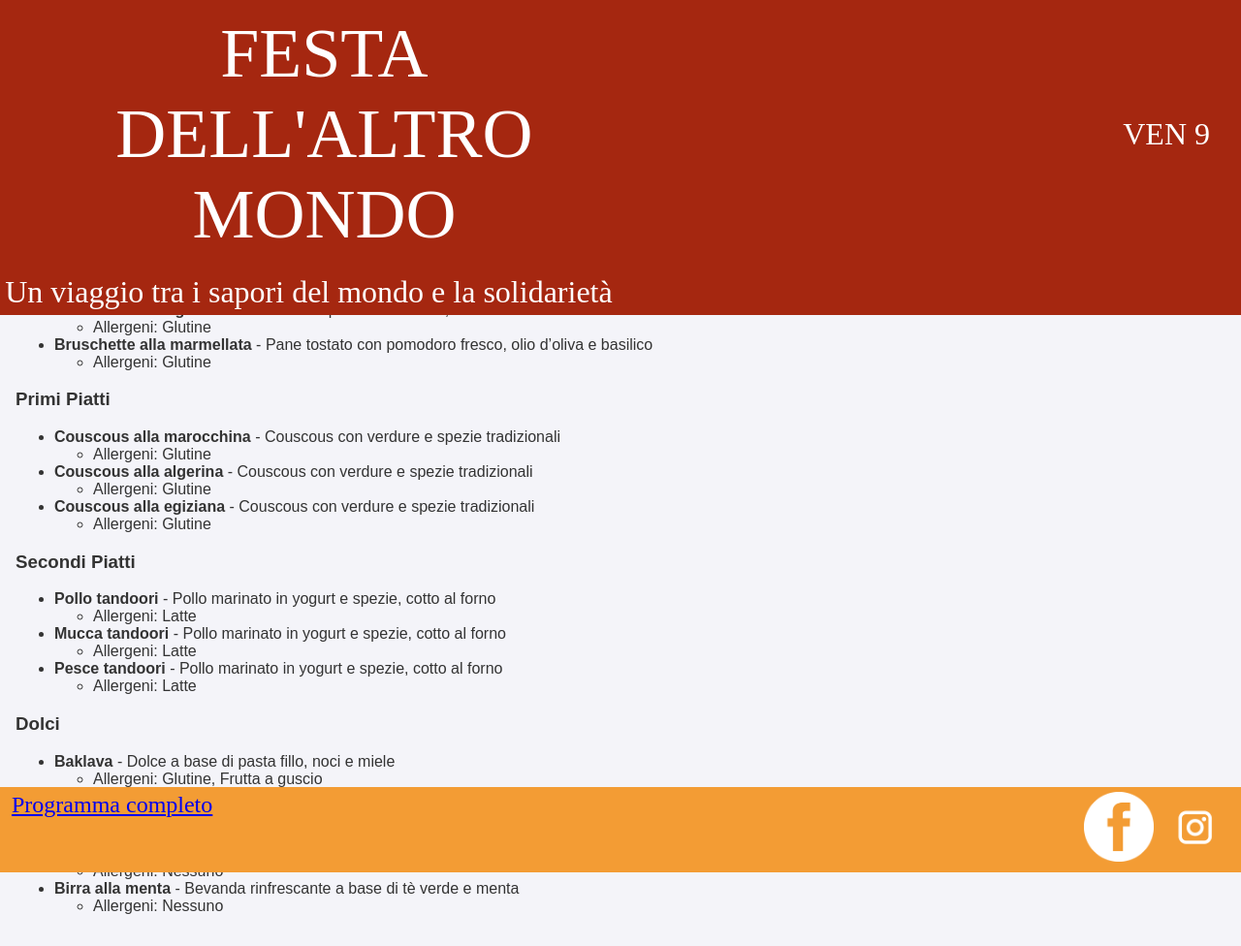
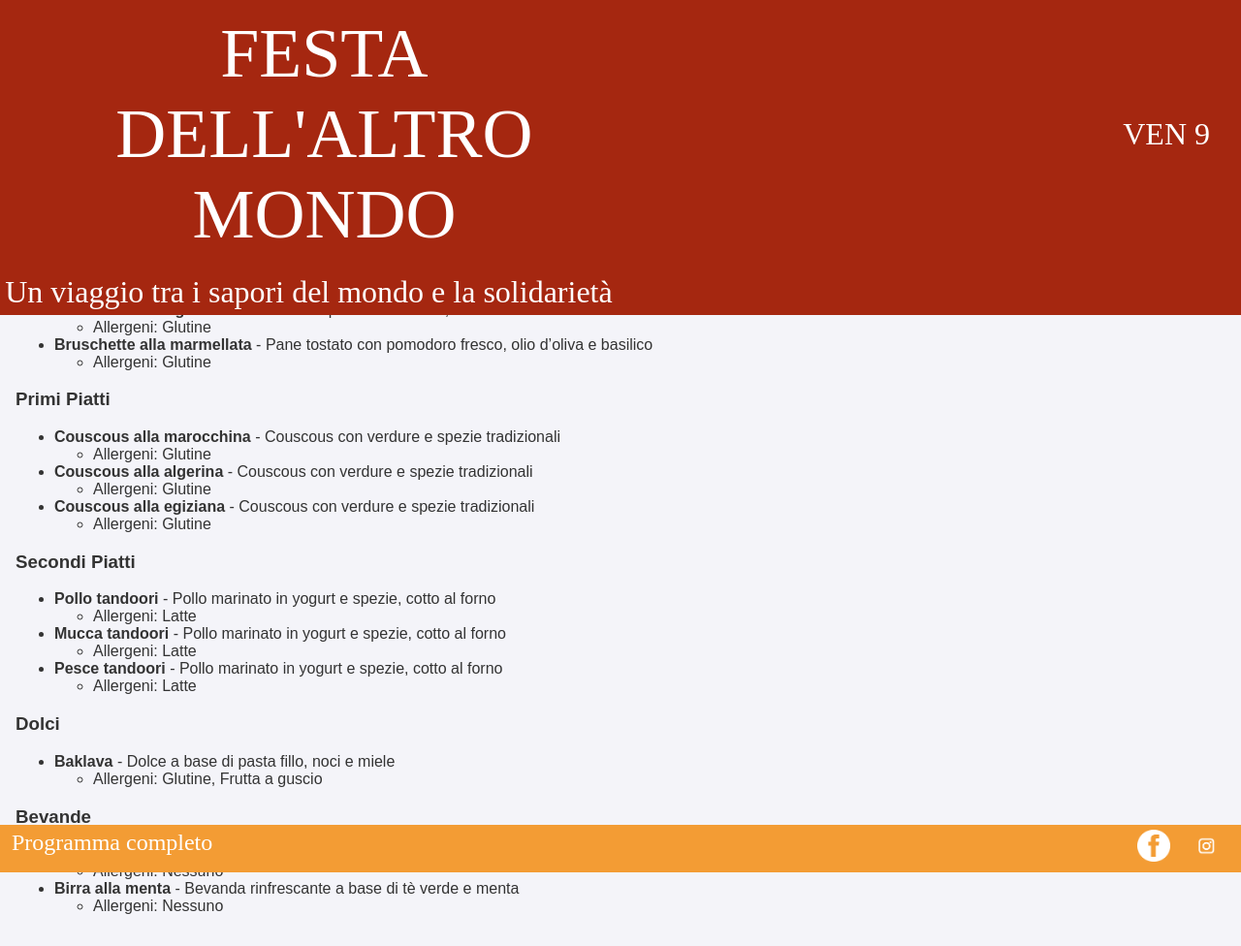
Before and after one commit to isottipietro/menu-altro-mondo, a Jekyll site: the page built from index.md, in a window 1280 px wide. Shown: the whole page at 97% size. Built offline with Jekyll 4.4.1, drawn with Linux system fonts in a browser that asks for light colours; some web fonts are replaced.

Commit message:
some changes

```diff
--- a/assets/css/style.css
+++ b/assets/css/style.css
@@ -78,6 +78,12 @@ main {
     font-size: 1.5em;
 }
 
+.socials a {
+    color: #fff;
+    text-decoration: none;
+}
+
 img {
-    width: 3em;
+    width: 1.4em;
+    padding: 0 0.3em;
 }
```
